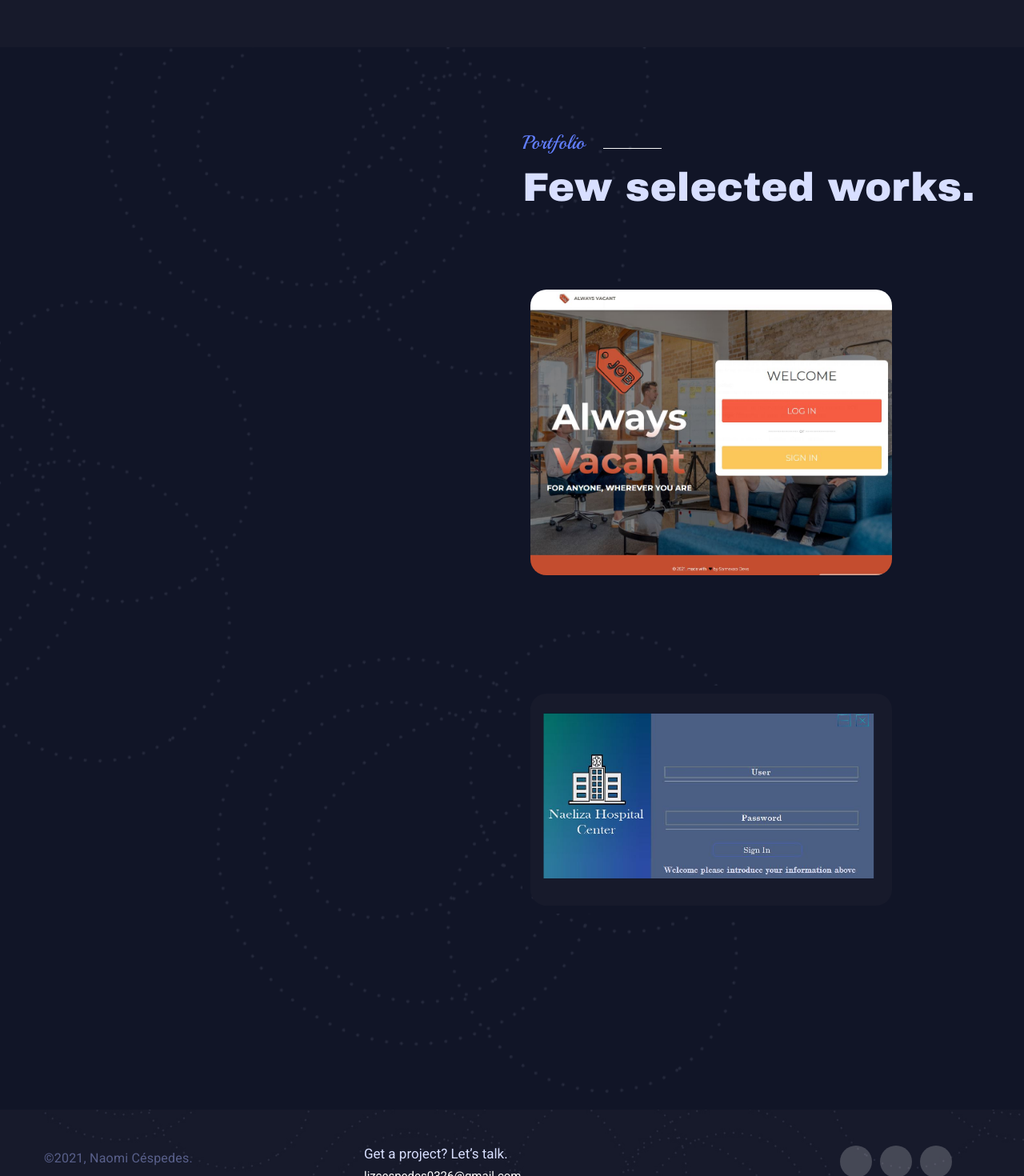
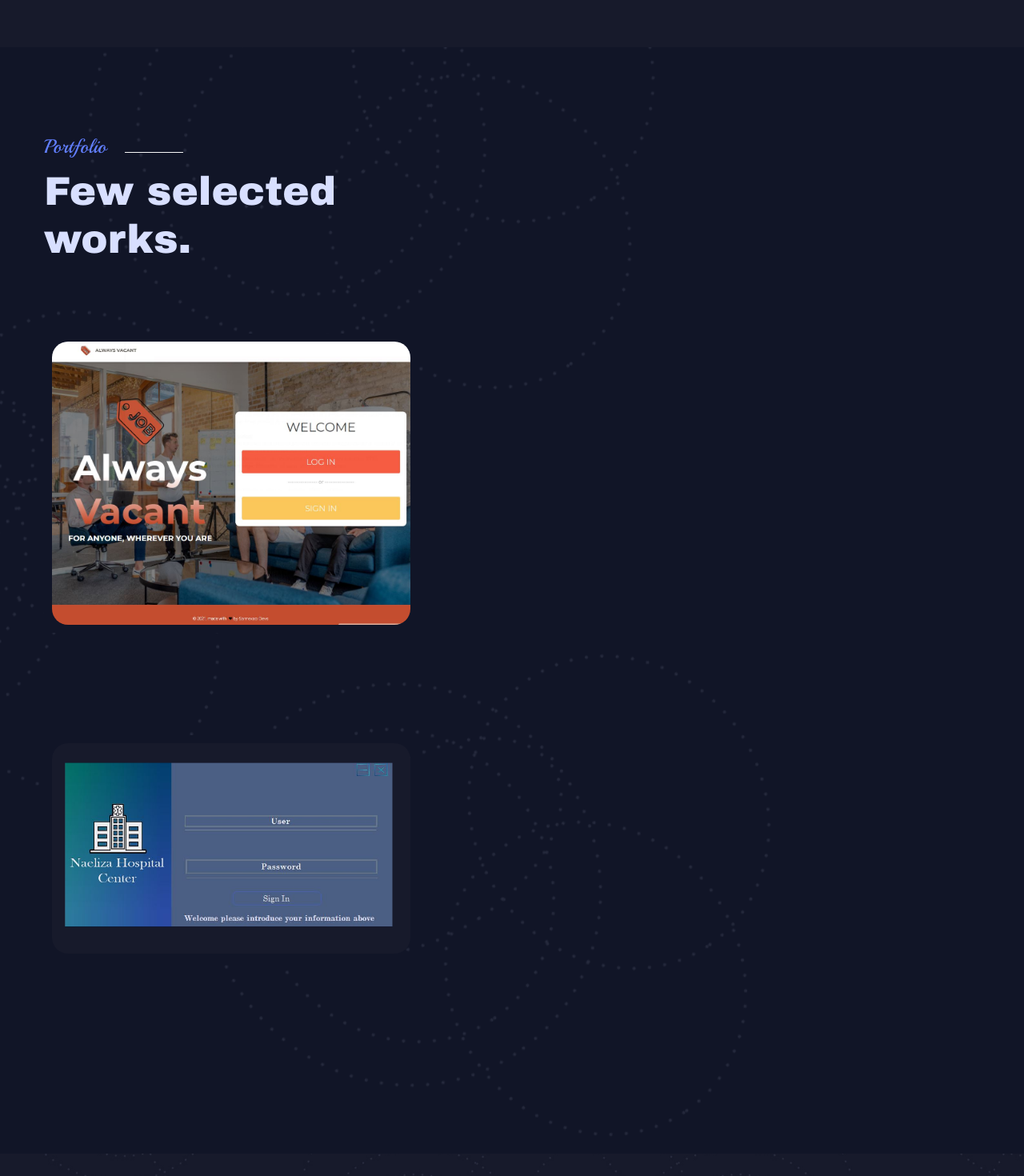
Before and after one commit to Naeliza/Portfolio, an Angular app in the folder portfolioApp/: page / in a window 1280 px wide. Shown: the part 4019-5489 px from the top of the page at 80% size. Built offline with nearby package versions, Linux system fonts and the light colour scheme; a web font is replaced by a local one.

Commit message:
Putting back on trails the pictures

```diff
--- a/portfolioApp/src/app/main/portfolio/portfolio.component.html
+++ b/portfolioApp/src/app/main/portfolio/portfolio.component.html
@@ -3,6 +3,27 @@
       <div class="d-md-flex">
         <div class="col-left animate-element wow delay5 fadeInDown" data-wow-delay="0.5s">
           <div class="image-link t2">
+
+            <div class="flat-title t2 mg-b60">
+              <h4 class="sub-title mg-b13">Portfolio</h4>
+              <h2 class="title-section color-d11 mg-b20">Few selected works.</h2>
+              <p class="color-d13">
+
+              </p>
+            </div>
+            <div class="pd-right">
+              <div class="image-link t2">
+                <div class="featured-post">
+                  <a href="https://github.com/Samexao-Devs/AlwaysVacant"><img style="border-radius: 20px;" src="assets/images/section/Always Vacant.JPG" alt="images"></a>
+                </div>
+              </div>
+              <div class="image-link t2">
+                <div class="featured-post">
+                  <a href="https://github.com/Naeliza/Naeliza-s-Hospital-system"><img style="border-radius: 20px;" src="assets/images/section/Naeliza's Hospital center.JPG" alt="images"></a>
+                </div>
+              </div>
+            </div>
+          </div>
 
         <!--   </div>
           <div class="image-link t2">
@@ -16,7 +37,7 @@
         </div>
         <div class="flat-spacer" data-desktop="0" data-mobile="100" data-smobile="100"></div>
         <div class="col-right animate-element wow delay5 fadeInUp" data-wow-delay="0.5s">
-          <div class="flat-title t2 mg-b60">
+          <!-- <div class="flat-title t2 mg-b60">
             <h4 class="sub-title mg-b13">Portfolio</h4>
             <h2 class="title-section color-d11 mg-b20">Few selected works.</h2>
             <p class="color-d13">
@@ -35,7 +56,7 @@
               </div>
             </div>
           </div>
-        </div>
+        </div> -->
       </div>
     </div>
   </section>
```
Also changed, not shown: 2 other files (tests, documents, lock files or other folders).
